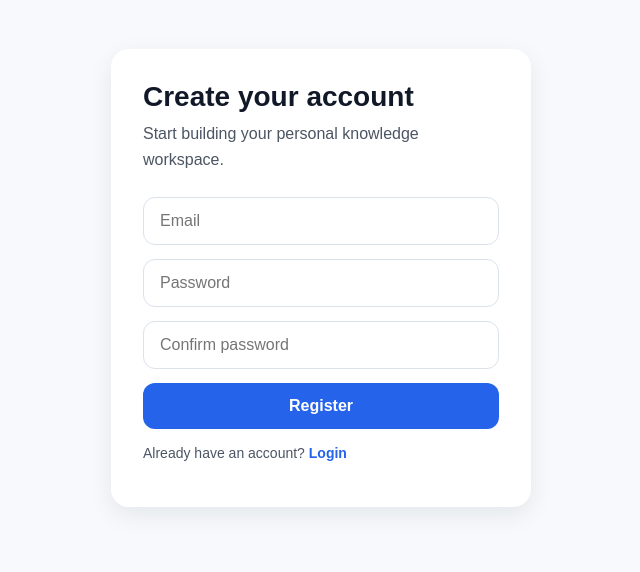
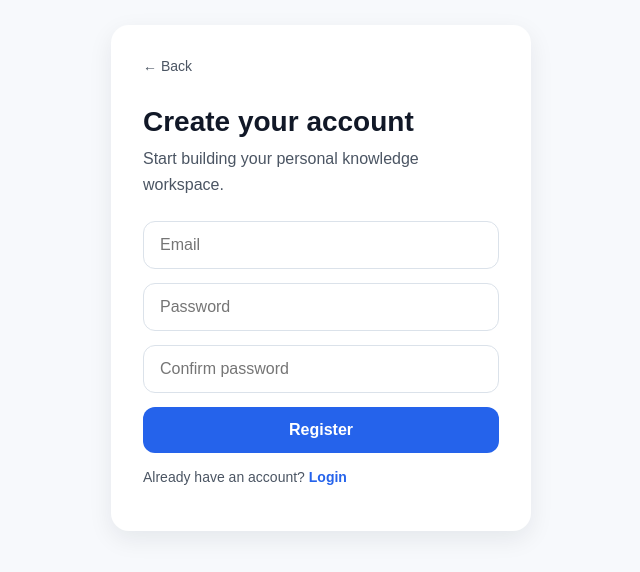
Before and after one commit to Lunac1a/Asteria, a Next.js app in the folder frontend/: page /register in a window 1280 px wide. Shown: the part 122-694 px from the top of the page, without its empty margins (319-959 px from the left). Built offline with nearby package versions, Linux system fonts and the light colour scheme; no server answers.

Commit message:
Add back link to authentication pages for improved navigation

```diff
--- a/frontend/app/globals.css
+++ b/frontend/app/globals.css
@@ -355,3 +355,14 @@ input {
   height: 100%;
   align-items: center;
 }
+
+.back-link {
+  display: inline-block;
+  margin-bottom: 16px;
+  color: var(--text-muted);
+  font-size: 14px;
+}
+
+.back-link:hover {
+  color: var(--text);
+}
--- a/frontend/app/login/page.tsx
+++ b/frontend/app/login/page.tsx
@@ -72,6 +72,11 @@ export default function LoginPage() {
   return (
     <main className="auth-page">
       <div className="auth-card">
+        <div style={{ marginBottom: "16px" }}>
+          <Link href="/" className="back-link">
+            ← Back
+          </Link>
+        </div>
         <h1 className="auth-title">Welcome back</h1>
         <p className="auth-subtitle">
           Sign in to access your personal knowledge workspace.
--- a/frontend/app/register/page.tsx
+++ b/frontend/app/register/page.tsx
@@ -81,6 +81,11 @@ export default function RegisterPage() {
   return (
     <main className="auth-page">
       <div className="auth-card">
+        <div style={{ marginBottom: "16px" }}>
+          <Link href="/" className="back-link">
+            ← Back
+          </Link>
+        </div>
         <h1 className="auth-title">Create your account</h1>
         <p className="auth-subtitle">
           Start building your personal knowledge workspace.
```
